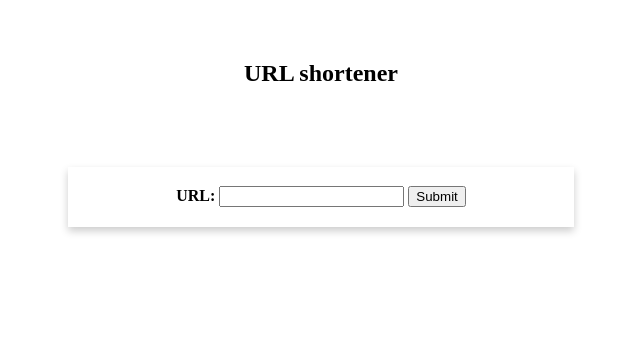
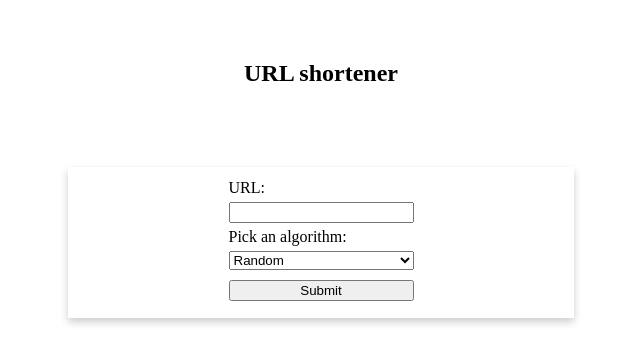
Before and after one commit to daiarn/vilantis, a Django app: page / in a window 1280 px wide. Shown: the top 364 px of the page, without its empty margins (319-959 px from the left). Run offline with Django 3.2, Linux system fonts and the light colour scheme.

Commit message:
refactoring

```diff
--- a/static/css/base.css
+++ b/static/css/base.css
@@ -8,7 +8,8 @@
 
 .card {
   margin-top: 20px;
-  height: 60px;
+  padding-top: 10px;
+  padding-bottom: 10px;
   display: flex;
   align-items: center;
   justify-content: center;
@@ -18,10 +19,24 @@
   transition: 0.3s;
 }
 
+.card input {
+  margin-top: 5px;
+  margin-bottom: 5px;
+}
+
+.card select {
+  margin-top: 5px;
+  margin-bottom: 5px;
+}
+
 .card:hover {
   box-shadow: 0 8px 16px 0 rgba(0,0,0,0.2);
 }
 
 .container {
+  display: flex;
+  align-items: stretch;
+  justify-content: center;
+  flex-direction: column;
   padding: 2px 16px;
 }
--- a/templates/index.html
+++ b/templates/index.html
@@ -8,18 +8,6 @@
         <h2>{{ title }}</h2>
     </div>
     <div class="custom-flex-box">
-        <div class="card">
-            <div class="container">
-                <form action="{% url 'shorten_url' %}" method="post">
-                    {% csrf_token %}
-                    <label for="url">
-                        <b>{% trans "URL" %}:</b>
-                    </label>
-                    <input id="url" type="text" name="url"/>
-                    <input type="submit" value="Submit">
-                </form>
-            </div>
-        </div>
         {% if short_url %}
             <div class="card">
                 <div class="container">
@@ -30,5 +18,19 @@
                 </div>
             </div>
         {% endif %}
+        <div class="card">
+            <form class="container" action="{% url 'shorten_url' %}" method="post">
+                {% csrf_token %}
+                <label for="url">{% trans "URL" %}:</label>
+                <input id="url" type="text" name="url"/>
+                <label for="algorithm">{% trans "Pick an algorithm" %}:</label>
+                <select id="algorithm" name="algorithm">
+                    <option value="ran">Random</option>
+                    <option value="md5">MD5</option>
+                    <option value="sha256">SHA 256</option>
+                </select>
+                <input type="submit" value="Submit">
+            </form>
+        </div>
     </div>
 {% endblock %}
--- a/vilantis/views.py
+++ b/vilantis/views.py
@@ -1,14 +1,9 @@
-import hashlib
-import random
-import string
-import uuid
-from datetime import datetime
-
 from django.http.response import HttpResponseRedirect
 from django.shortcuts import render, get_object_or_404
 from django.utils.translation import ugettext_lazy as _
 
 from vilantis.models import ShortURL, Statistics
+from vilantis.utils import MD5Strategy, SHA256Strategy, RandomStrategy
 
 
 def index(request):
@@ -23,52 +18,22 @@ def _is_short_url_valid(url):
     return not ShortURL.objects.filter(short_url=url).exists()
 
 
-def _get_start_index(text):
-    if len(text) < 10:
-        return None
-    return random.choice(range(0, len(text) - 10))
-
-
-def _random_url():
-    choices = string.ascii_letters + string.digits
-    return ''.join(random.choice(choices) for _ in range(10))
-
-
-def _md5_url(url):
-    unique_id = uuid.uuid1()
-    string_to_hash = str(unique_id) + url
-    hash_object = hashlib.md5()
-    hash_object.update(string_to_hash.encode())
-    result = hash_object.hexdigest(),
-    start_index = _get_start_index(result)
-    if start_index is not None:
-        return result[start_index:start_index + 10]
-    else:
-        return None
-
-
-def _sha256(url):
-    unique_id = uuid.uuid1()
-    string_to_hash = str(unique_id) + url
-    hash_object = hashlib.sha256(string_to_hash.encode())
-    result = hash_object.hexdigest()
-    start_index = _get_start_index(result)
-    if start_index is not None:
-        return result[start_index:start_index + 10]
-    else:
-        return None
-
-
 def shorten_url(request):
     is_valid = False
     user_url = request.POST.get("url", None)
-    if user_url is None:
+    algorithm = request.POST.get("algorithm", None)
+    if user_url is None or algorithm is None:
         index(request)
+    if algorithm == "md5":
+        strategy = MD5Strategy()
+    elif algorithm == "sha256":
+        strategy = SHA256Strategy()
+    else:
+        strategy = RandomStrategy()
+
     short_url = ""
     while not is_valid:
-        # short_url = _random_url()
-        # short_url = _md5_url(user_url)
-        short_url = _sha256(user_url)
+        short_url = strategy.get_short_url(user_url)
         if short_url is None:
             is_valid = False
         else:
```
Also changed, not shown: vilantis/tests.py (+19 -5 lines), vilantis/utils.py (added, +48 -0 lines).
